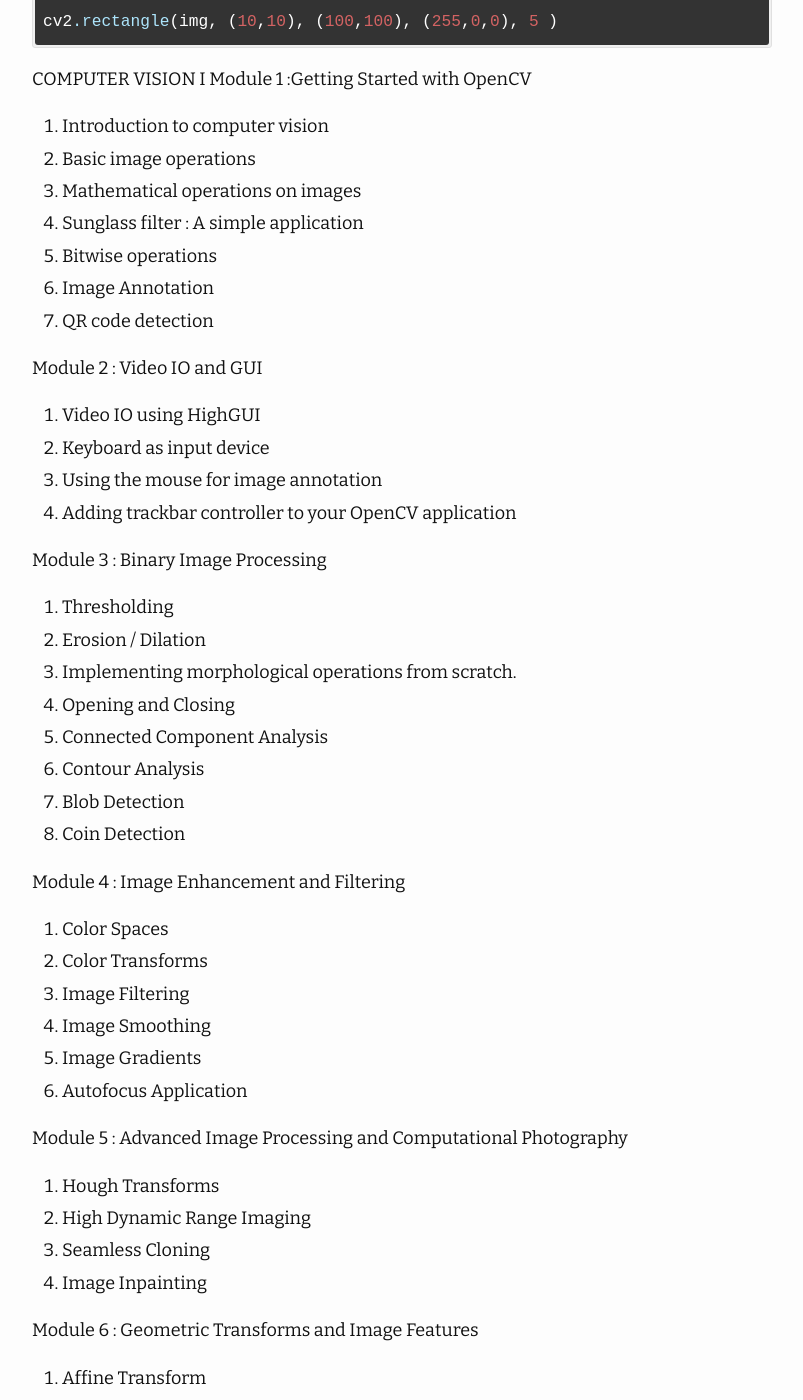
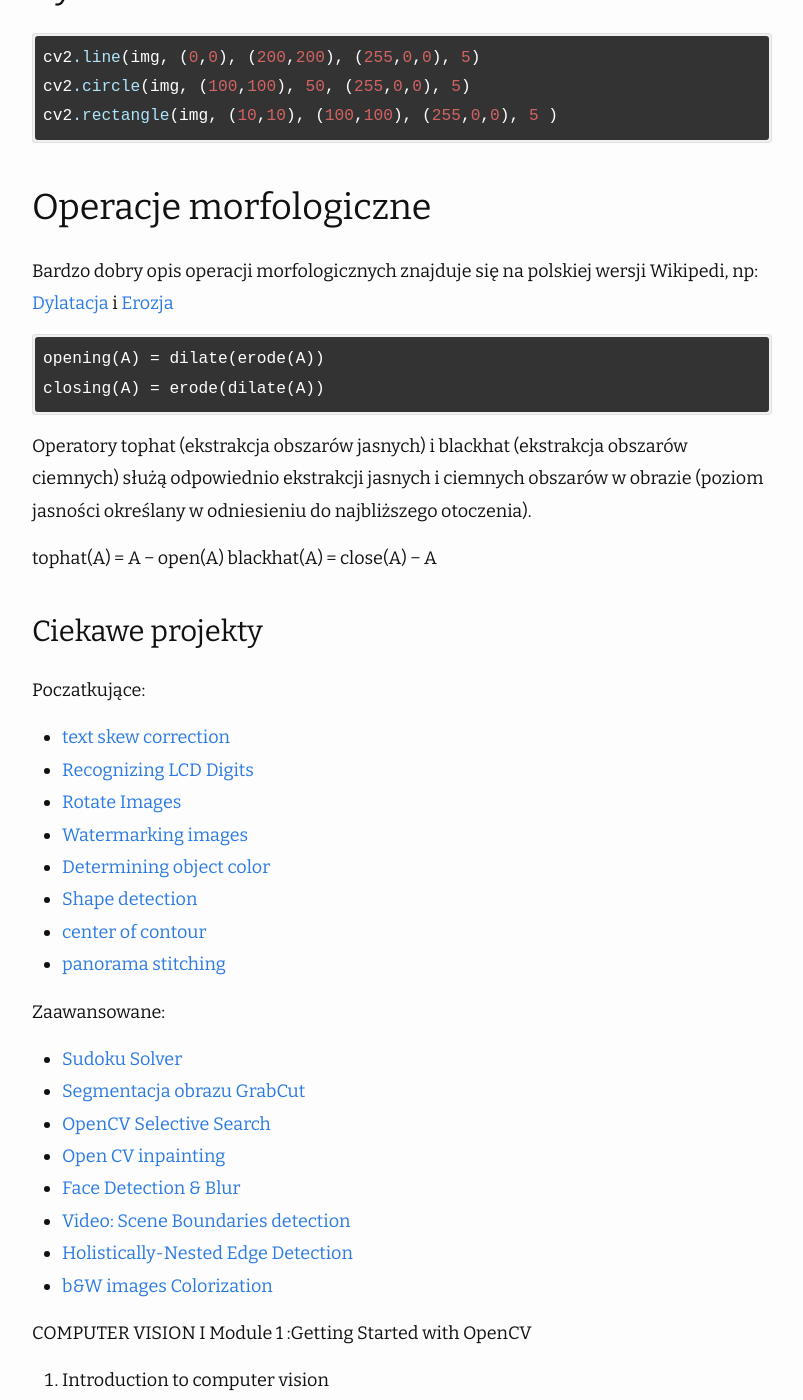
Before and after one commit to mgurg/mgurg.github.io, a Jekyll site: the page built from _posts/2020-05-12-OPENCV.md, in a window 1280 px wide and 1400 px high, scrolled down 1705 px. Shown: the whole window, without its empty margins (238-1041 px from the left). Built offline with Jekyll 4.4.1, drawn with Linux system fonts in a browser that asks for light colours; nearby versions of some CDN libraries; comment, search, counter and statistics services are not loaded; some of the changed text lies outside the part shown.

Commit message:
Update: Regex & OpenCV

````diff
--- a/_posts/2020-05-12-OPENCV.md
+++ b/_posts/2020-05-12-OPENCV.md
@@ -6,6 +6,10 @@
 math: true
 ---
 
+Ogolne informacje o CV
+https://www.reddit.com/r/computervision/
+
+Wykłady AGH: http://home.agh.edu.pl/~jsw/aipofm/
 
 # OpenCV
 
@@ -65,6 +69,45 @@
 cv2.circle(img, (100,100), 50, (255,0,0), 5)
 cv2.rectangle(img, (10,10), (100,100), (255,0,0), 5 )
 ```
+
+## Operacje morfologiczne
+Bardzo dobry opis operacji morfologicznych znajduje się na polskiej wersji Wikipedi, np:
+[Dylatacja](https://pl.wikipedia.org/wiki/Cyfrowe_przetwarzanie_obrazów_binarnych#Dylatacja) i
+[Erozja](https://pl.wikipedia.org/wiki/Cyfrowe_przetwarzanie_obrazów_binarnych#Erozja)
+
+```
+opening(A) = dilate(erode(A))
+closing(A) = erode(dilate(A))
+```
+
+Operatory tophat (ekstrakcja obszarów jasnych) i blackhat (ekstrakcja obszarów ciemnych) służą odpowiednio ekstrakcji jasnych i ciemnych obszarów w obrazie (poziom jasności określany w odniesieniu do najbliższego otoczenia).
+
+tophat(A) = A − open(A)
+blackhat(A) = close(A) − A
+
+
+### Ciekawe projekty
+
+Poczatkujące:
+- [text skew correction](https://www.pyimagesearch.com/2017/02/20/text-skew-correction-opencv-python/)
+- [Recognizing LCD Digits](https://www.pyimagesearch.com/2017/02/13/recognizing-digits-with-opencv-and-python/)
+- [Rotate Images](https://www.pyimagesearch.com/2017/01/02/rotate-images-correctly-with-opencv-and-python/)
+- [Watermarking images](https://www.pyimagesearch.com/2016/04/25/watermarking-images-with-opencv-and-python/)
+- [Determining object color](https://www.pyimagesearch.com/2016/02/15/determining-object-color-with-opencv/)
+- [Shape detection](https://www.pyimagesearch.com/2016/02/08/opencv-shape-detection/)
+- [center of contour](https://www.pyimagesearch.com/2016/02/01/opencv-center-of-contour/)
+- [panorama stitching](https://www.pyimagesearch.com/2016/01/11/opencv-panorama-stitching/)
+
+
+Zaawansowane:
+- [Sudoku Solver](https://www.pyimagesearch.com/2020/08/10/opencv-sudoku-solver-and-ocr/)
+- [Segmentacja obrazu GrabCut](https://www.pyimagesearch.com/2020/07/27/opencv-grabcut-foreground-segmentation-and-extraction/)
+- [OpenCV Selective Search](https://www.pyimagesearch.com/2020/06/29/opencv-selective-search-for-object-detection/)
+- [Open CV inpainting](https://www.pyimagesearch.com/2020/05/18/image-inpainting-with-opencv-and-python/)
+- [Face Detection & Blur](https://www.pyimagesearch.com/2020/04/06/blur-and-anonymize-faces-with-opencv-and-python/)
+- [Video: Scene Boundaries detection](https://www.pyimagesearch.com/2019/08/19/simple-scene-boundary-shot-transition-detection-with-opencv/)
+- [Holistically-Nested Edge Detection](https://www.pyimagesearch.com/2019/03/04/holistically-nested-edge-detection-with-opencv-and-deep-learning/)
+- [b&W images Colorization](https://www.pyimagesearch.com/2019/02/25/black-and-white-image-colorization-with-opencv-and-deep-learning/)
 
 COMPUTER VISION I
 Module 1 :Getting Started with OpenCV
@@ -155,3 +198,4 @@
 
 Szeroki opis na [StackOverflow](https://stackoverflow.com/a/30380543)
 [Morphological Transformations](http://www.codebind.com/python/opencv-python-tutorial-beginners-morphological-transformations/)
+[Morphological transformations with OpenCV in Python](http://datahacker.rs/006-morphological-transformations-with-opencv-in-python/)
````
Also changed, not shown: _posts/2020-04-12-Python-Regex.md (+13 -0 lines).
